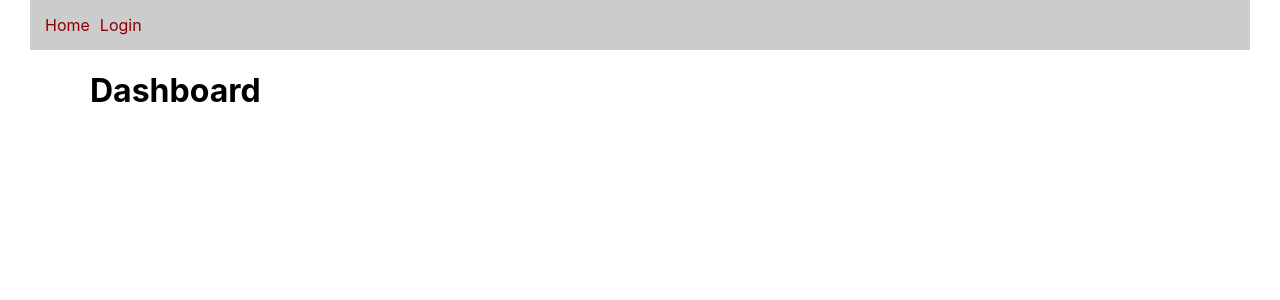
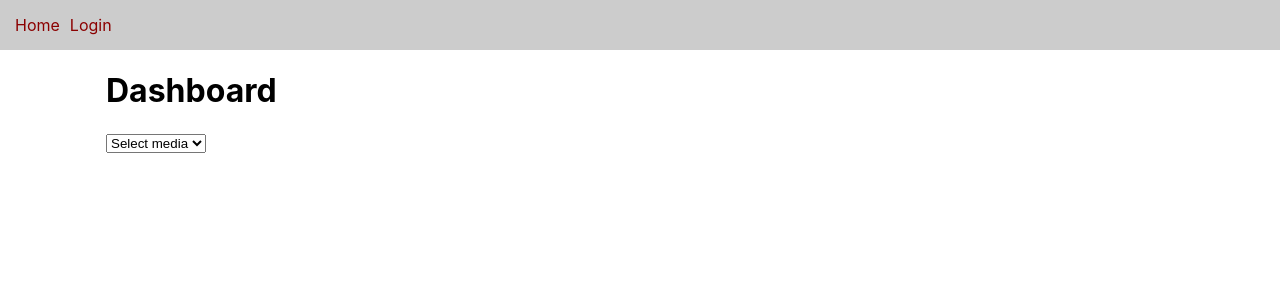
Before and after one commit to benoah/react-crud-1, a React (Create React App) app: page /dashboard in a window 1280 px wide. Shown: the top 300 px of the page. Built offline with nearby package versions, Linux system fonts and the light colour scheme.

Commit message:
Add media dropdown

```diff
--- a/src/App.css
+++ b/src/App.css
@@ -11,6 +11,11 @@ nav a {
 	color: darkred;
 	text-decoration: none;
 	margin-right: 10px;
+}
+
+nav.dashboard {
+	background: #f3f1f1;
+	padding: 8px;
 }
 
 form {
@@ -41,6 +46,7 @@ button {
 .container {
 	max-width: 1100px;
 	margin: 1rem auto;
+	padding: 0 1rem 1rem;
 }
 
 .form-error {
--- a/src/components/dashboard/DashboardPage.js
+++ b/src/components/dashboard/DashboardPage.js
@@ -1,9 +1,11 @@
 import Heading from "../layout/Heading";
+import MediaDropdown from "./media/MediaDropdown";
 
 export default function DashboardPage() {
 	return (
 		<>
 			<Heading content="Dashboard" />
+			<MediaDropdown />
 		</>
 	);
 }
--- /dev/null
+++ b/src/components/dashboard/media/MediaDropdown.js
@@ -0,0 +1,45 @@
+import { useState, useEffect } from "react";
+import PropTypes from "prop-types";
+import useAxios from "../../../hooks/useAxios";
+
+export default function MediaDropdown({ register }) {
+	const [media, setMedia] = useState([]);
+
+	const http = useAxios();
+
+	useEffect(function () {
+		async function getMedia() {
+			try {
+				const response = await http.get("wp/v2/media");
+				console.log("response", response);
+				setMedia(response.data);
+			} catch (error) {
+				console.log(error);
+			}
+		}
+
+		getMedia();
+		// eslint-disable-next-line react-hooks/exhaustive-deps
+	}, []);
+
+	return (
+		<select name="featured_media" ref={register}>
+			<option value="">Select media</option>
+			{media.map((media) => {
+				return (
+					<option key={media.id} value={media.id}>
+						{media.title.rendered}
+					</option>
+				);
+			})}
+		</select>
+	);
+}
+
+MediaDropdown.propTypes = {
+	register: PropTypes.func,
+};
+
+MediaDropdown.defaultProps = {
+	register: () => {},
+};
--- a/src/components/login/LoginForm.js
+++ b/src/components/login/LoginForm.js
@@ -25,7 +25,7 @@ export default function LoginForm() {
 		resolver: yupResolver(schema),
 	});
 
-	const [auth, setAuth] = useContext(AuthContext);
+	const [, setAuth] = useContext(AuthContext);
 
 	async function onSubmit(data) {
 		setSubmitting(true);
--- a/src/index.css
+++ b/src/index.css
@@ -1,5 +1,5 @@
 body {
-	margin: 0 30px 30px;
+	margin: 0;
 	font-family: -apple-system, BlinkMacSystemFont, "Segoe UI", "Roboto", "Oxygen", "Ubuntu", "Cantarell", "Fira Sans", "Droid Sans", "Helvetica Neue", sans-serif;
 	-webkit-font-smoothing: antialiased;
 	-moz-osx-font-smoothing: grayscale;
```
Also changed, not shown: src/components/dashboard/DashboardMenu.js (added, +9 -0 lines).
